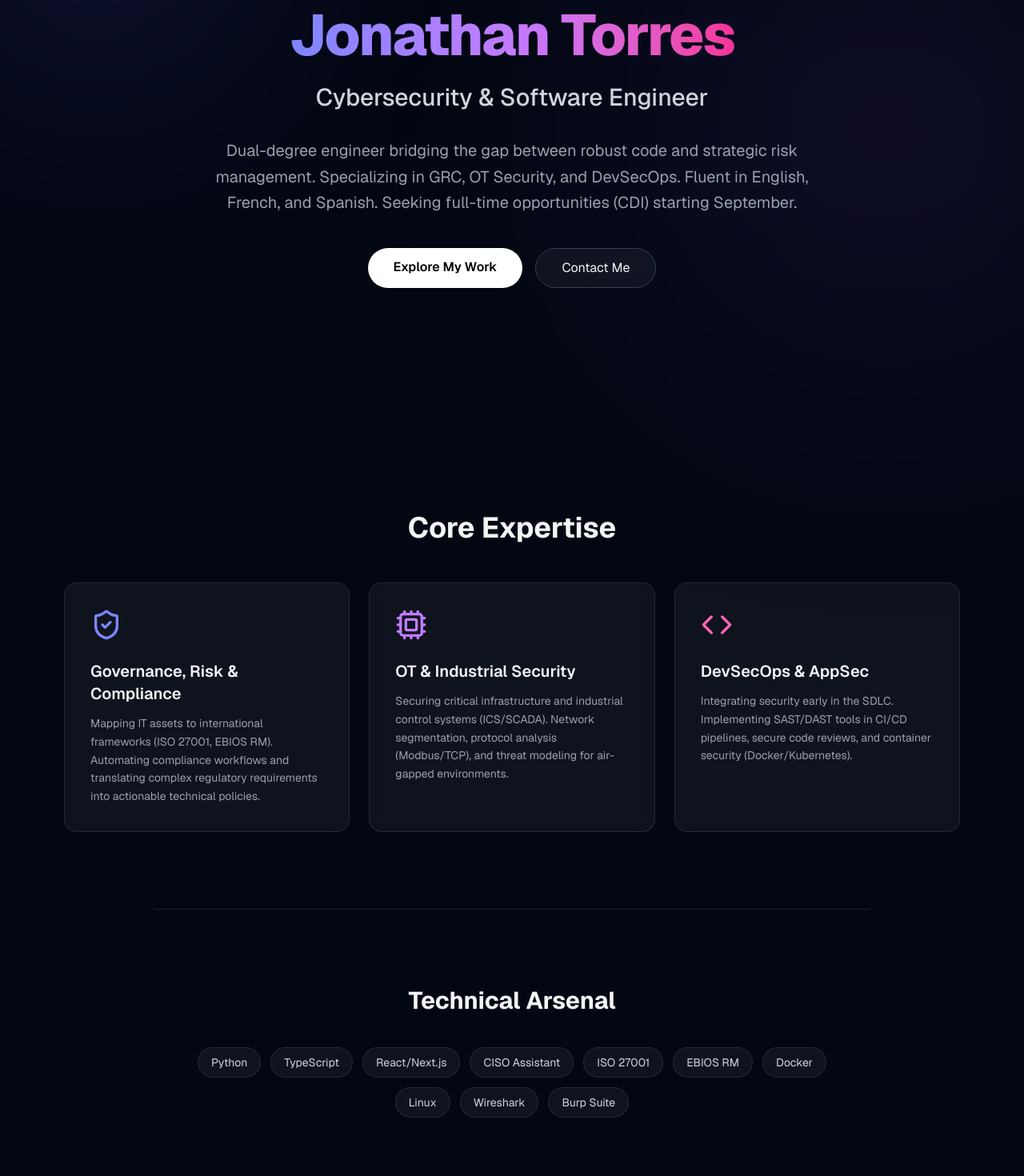
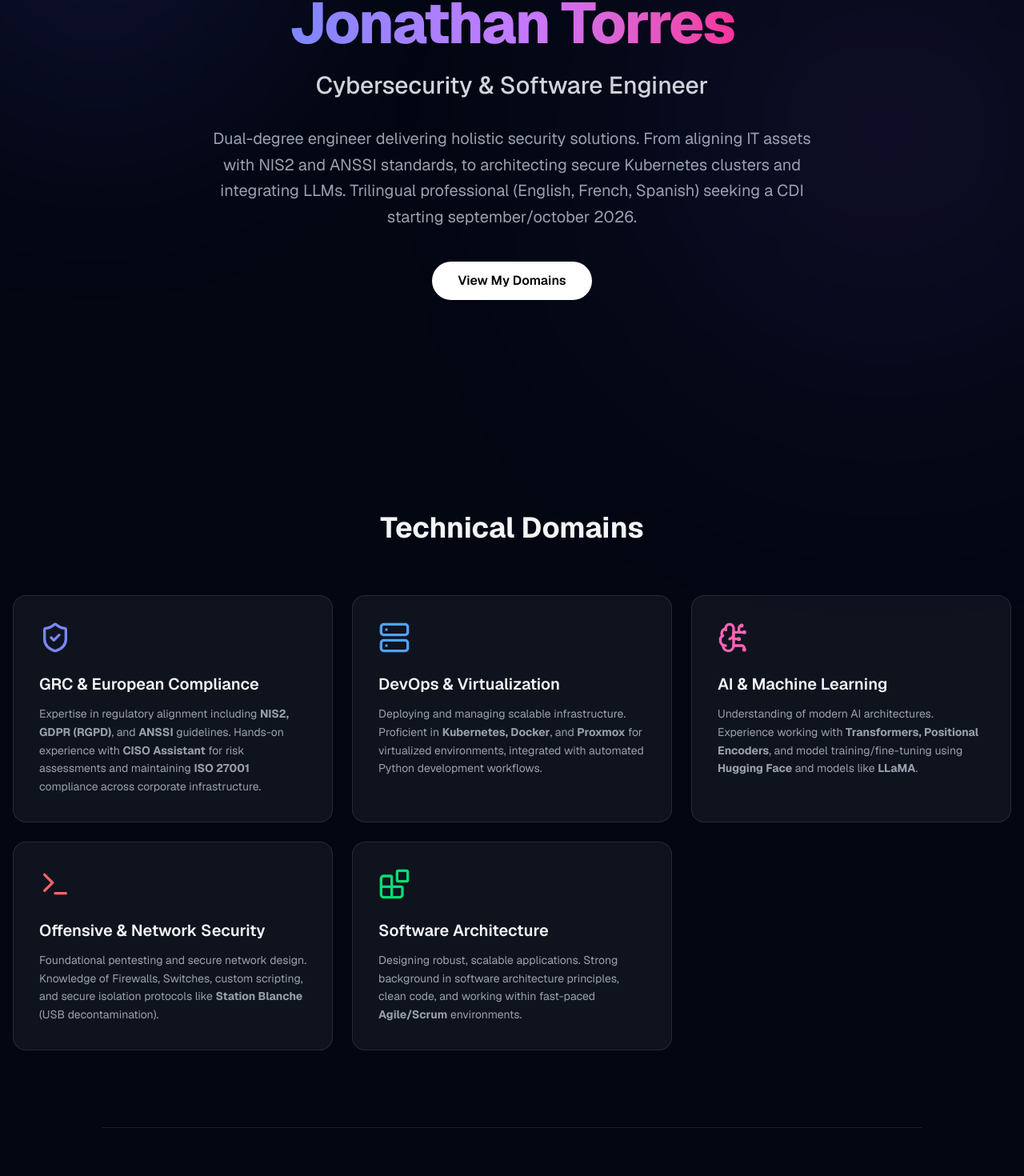
Before and after one commit to jotorress/my-cyber-portfolio, a Next.js app: page / in a window 1280 px wide. Shown: the part 256-1726 px from the top of the page at 80% size. Built offline with nearby package versions, Linux system fonts and the light colour scheme.

Commit message:
Adding modifications with the information of the profile

```diff
--- a/app/page.tsx
+++ b/app/page.tsx
@@ -1,4 +1,4 @@
-import { ShieldCheck, Server, Lock, Code, Globe, Cpu } from "lucide-react";
+import { ShieldCheck, Server, BrainCircuit, Terminal, Blocks } from "lucide-react";
 
 export default function Home() {
   return (
@@ -7,7 +7,7 @@ export default function Home() {
       <div className="fixed top-[-10%] left-[-10%] h-[500px] w-[500px] rounded-full bg-indigo-500/10 blur-[120px] pointer-events-none" />
       <div className="fixed bottom-[10%] right-[-10%] h-[600px] w-[600px] rounded-full bg-violet-500/10 blur-[150px] pointer-events-none" />
 
-      <section className="relative z-10 min-h-screen flex flex-col justify-center items-center text-center px-4 max-w-4xl mx-auto pt-20">
+      <section className="relative z-10 min-h-screen flex flex-col justify-center items-center text-center px-4 max-w-5xl mx-auto pt-20">
         <h1 className="text-5xl md:text-7xl font-extrabold tracking-tight bg-clip-text text-transparent bg-gradient-to-r from-indigo-400 via-purple-400 to-pink-500 mb-6">
           Jonathan Torres
         </h1>
@@ -15,55 +15,74 @@ export default function Home() {
           Cybersecurity & Software Engineer
         </h2>
         <p className="text-lg md:text-xl text-gray-400 mb-10 leading-relaxed max-w-3xl">
-          Dual-degree engineer bridging the gap between robust code and strategic risk management.
-          Specializing in GRC, OT Security, and DevSecOps. Fluent in English, French, and Spanish.
-          Seeking full-time opportunities (CDI) starting September.
+          Dual-degree engineer delivering holistic security solutions. From aligning IT assets with
+          NIS2 and ANSSI standards, to architecting secure Kubernetes clusters and integrating LLMs.
+          Trilingual professional (English, French, Spanish) seeking a CDI starting september/october 2026.
         </p>
         <div className="flex gap-4 justify-center">
           <a href="#expertise" className="px-8 py-3 rounded-full bg-white text-black font-semibold hover:bg-gray-200 transition duration-300">
-            Explore My Work
-          </a>
-          <a href="#contact" className="px-8 py-3 rounded-full border border-gray-700 hover:border-gray-400 transition duration-300 backdrop-blur-sm bg-white/5">
-            Contact Me
+            View My Domains
           </a>
         </div>
       </section>
 
-      <section id="expertise" className="relative z-10 px-4 py-24 max-w-6xl mx-auto">
-        <h3 className="text-3xl md:text-4xl font-bold mb-12 text-center">Core Expertise</h3>
+      <section id="expertise" className="relative z-10 px-4 py-24 max-w-7xl mx-auto">
+        <h3 className="text-3xl md:text-4xl font-bold mb-16 text-center">Technical Domains</h3>
+
         <div className="grid grid-cols-1 md:grid-cols-2 lg:grid-cols-3 gap-6">
+
           <div className="p-8 rounded-2xl bg-white/5 border border-white/10 hover:border-indigo-500/50 transition-all duration-300 backdrop-blur-sm group">
             <ShieldCheck className="w-10 h-10 text-indigo-400 mb-6 group-hover:scale-110 transition-transform" />
-            <h4 className="text-xl font-semibold mb-3 text-gray-100">Governance, Risk & Compliance</h4>
+            <h4 className="text-xl font-semibold mb-3 text-gray-100">GRC & European Compliance</h4>
             <p className="text-gray-400 text-sm leading-relaxed">
-              Mapping IT assets to international frameworks (ISO 27001, EBIOS RM). Automating compliance workflows and translating complex regulatory requirements into actionable technical policies.
+              Expertise in regulatory alignment including <strong>NIS2, GDPR (RGPD)</strong>, and <strong>ANSSI</strong> guidelines. Hands-on experience with <strong>CISO Assistant</strong> for risk assessments and maintaining <strong>ISO 27001</strong> compliance across corporate infrastructure.
             </p>
           </div>
 
-          <div className="p-8 rounded-2xl bg-white/5 border border-white/10 hover:border-purple-500/50 transition-all duration-300 backdrop-blur-sm group">
-            <Cpu className="w-10 h-10 text-purple-400 mb-6 group-hover:scale-110 transition-transform" />
-            <h4 className="text-xl font-semibold mb-3 text-gray-100">OT & Industrial Security</h4>
+          <div className="p-8 rounded-2xl bg-white/5 border border-white/10 hover:border-blue-500/50 transition-all duration-300 backdrop-blur-sm group">
+            <Server className="w-10 h-10 text-blue-400 mb-6 group-hover:scale-110 transition-transform" />
+            <h4 className="text-xl font-semibold mb-3 text-gray-100">DevOps & Virtualization</h4>
             <p className="text-gray-400 text-sm leading-relaxed">
-              Securing critical infrastructure and industrial control systems (ICS/SCADA). Network segmentation, protocol analysis (Modbus/TCP), and threat modeling for air-gapped environments.
+              Deploying and managing scalable infrastructure. Proficient in <strong>Kubernetes, Docker</strong>, and <strong>Proxmox</strong> for virtualized environments, integrated with automated Python development workflows.
             </p>
           </div>
 
           <div className="p-8 rounded-2xl bg-white/5 border border-white/10 hover:border-pink-500/50 transition-all duration-300 backdrop-blur-sm group">
-            <Code className="w-10 h-10 text-pink-400 mb-6 group-hover:scale-110 transition-transform" />
-            <h4 className="text-xl font-semibold mb-3 text-gray-100">DevSecOps & AppSec</h4>
+            <BrainCircuit className="w-10 h-10 text-pink-400 mb-6 group-hover:scale-110 transition-transform" />
+            <h4 className="text-xl font-semibold mb-3 text-gray-100">AI & Machine Learning</h4>
             <p className="text-gray-400 text-sm leading-relaxed">
-              Integrating security early in the SDLC. Implementing SAST/DAST tools in CI/CD pipelines, secure code reviews, and container security (Docker/Kubernetes).
+              Understanding of modern AI architectures. Experience working with <strong>Transformers, Positional Encoders</strong>, and model training/fine-tuning using <strong>Hugging Face</strong> and models like <strong>LLaMA</strong>.
+            </p>
+          </div>
+
+          <div className="p-8 rounded-2xl bg-white/5 border border-white/10 hover:border-red-500/50 transition-all duration-300 backdrop-blur-sm group">
+            <Terminal className="w-10 h-10 text-red-400 mb-6 group-hover:scale-110 transition-transform" />
+            <h4 className="text-xl font-semibold mb-3 text-gray-100">Offensive & Network Security</h4>
+            <p className="text-gray-400 text-sm leading-relaxed">
+              Foundational pentesting and secure network design. Knowledge of Firewalls, Switches, custom scripting, and secure isolation protocols like <strong>Station Blanche</strong> (USB decontamination).
+            </p>
+          </div>
+
+          <div className="p-8 rounded-2xl bg-white/5 border border-white/10 hover:border-green-500/50 transition-all duration-300 backdrop-blur-sm group">
+            <Blocks className="w-10 h-10 text-green-400 mb-6 group-hover:scale-110 transition-transform" />
+            <h4 className="text-xl font-semibold mb-3 text-gray-100">Software Architecture</h4>
+            <p className="text-gray-400 text-sm leading-relaxed">
+              Designing robust, scalable applications. Strong background in software architecture principles, clean code, and working within fast-paced <strong>Agile/Scrum</strong> environments.
             </p>
           </div>
 
         </div>
       </section>
 
-      <section className="relative z-10 px-4 py-24 max-w-4xl mx-auto text-center border-t border-white/10">
-        <h3 className="text-3xl font-bold mb-10">Technical Arsenal</h3>
+      <section className="relative z-10 px-4 py-24 max-w-5xl mx-auto text-center border-t border-white/10">
+        <h3 className="text-3xl font-bold mb-10">Technology Stack</h3>
         <div className="flex flex-wrap justify-center gap-3">
-          {['Python', 'TypeScript', 'React/Next.js', 'CISO Assistant', 'ISO 27001', 'EBIOS RM', 'Docker', 'Linux', 'Wireshark', 'Burp Suite'].map((skill) => (
-            <span key={skill} className="px-4 py-2 rounded-full bg-white/5 border border-white/10 text-sm text-gray-300 hover:text-white hover:bg-white/10 transition-colors cursor-default">
+          {[
+            'Python', 'Kubernetes', 'Proxmox', 'Docker', 'CISO Assistant',
+            'Hugging Face', 'LLaMA', 'Transformers', 'NIS2', 'ANSSI',
+            'ISO 27001', 'RGPD', 'Agile/Scrum'
+          ].map((skill) => (
+            <span key={skill} className="px-4 py-2 rounded-full bg-white/5 border border-white/10 text-sm font-medium text-gray-300 hover:text-white hover:border-indigo-400 hover:bg-white/10 transition-all cursor-default">
               {skill}
             </span>
           ))}
```
